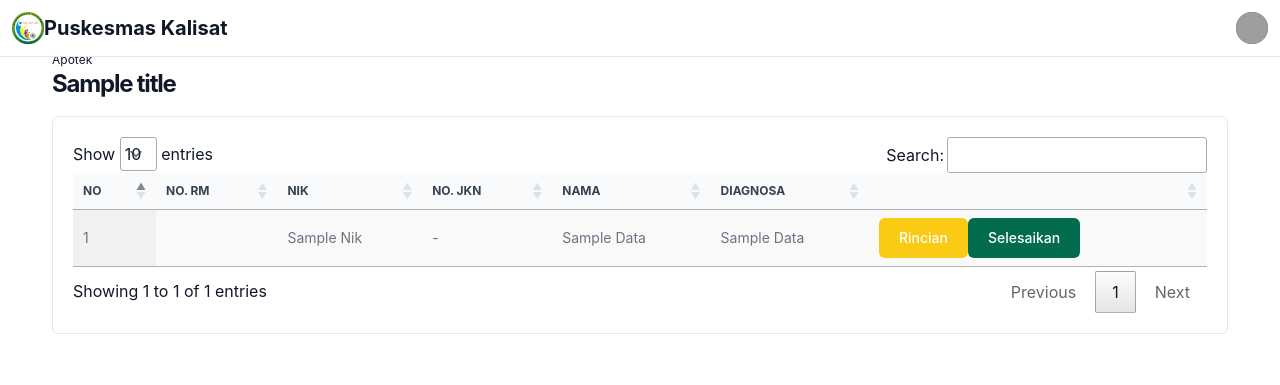
After one commit to frame-code-dev/sistem-rme, a CodeIgniter app: the page made by application/views/backoffice/apotek/index.php in a window 1280 px wide. The commit adds this page. Shown: the top 385 px of the page. Run offline with CodeIgniter, Linux system fonts and the light colour scheme; the template is opened without the code that fills it: most values are stand-ins (such as "Sample title", 1, 10 or a date in 2020); data that the repository does not hold is empty; some libraries are stand-ins or nearby versions; grey boxes are pictures that could not be loaded.

Commit message:
feat : create list apotek

```diff
--- a/application/config/routes.php
+++ b/application/config/routes.php
@@ -95,6 +95,13 @@ $route['rekam-medis/create/(:any)'] = 'rekammedis/create/$1';
 $route['rekam-medis/data-obat'] = 'rekammedis/dataobat';
 $route['rekam-medis/store/(:any)'] = 'rekammedis/store/$1';
 
+
+// Apotek
+$route['apotek'] = 'apotek/index';
+$route['apotek/detail/(:any)'] = 'apotek/detail/$1';
+$route['apotek/create'] = 'apotek/create';
+$route['apotek/store'] = 'apotek/store';
+
 // Laporan
 $route['laporan/kunjungan'] = 'laporan/kunjungan';
 
--- /dev/null
+++ b/application/views/backoffice/apotek/index.php
@@ -0,0 +1,140 @@
+<!DOCTYPE html>
+<html lang="">
+    <head>
+		<?php $this->load->view("template/_partials/head") ?>
+    </head>
+    <body class=" text-gray-900">
+
+		<?php $this->load->view("template/_partials/topbar") ?>
+		<?php $this->load->view("template/_partials/sidebar") ?>
+
+		<div class="p-4 sm:ml-64">
+			<div class="p-4 mt-14">
+				<section class="p-5 overflow-y-auto mt-5">
+					<div class="head lg:flex grid grid-cols-1 justify-between w-full">
+						<div class="heading flex-auto">
+							<p class="text-blue-950 font-sm text-xs">
+								Apotek
+							</p>
+							<h2 class="font-bold tracking-tighter text-2xl text-theme-text">
+								<?=$title?>
+							</h2>
+						</div>
+					</div>
+					<div class="card bg-white p-5 mt-4 border rounded-md w-full relative overflow-x-auto">
+                        <table class="display w-full text-sm text-left text-gray-500 dark:text-gray-400" id="datatable">
+							<thead class="text-xs text-gray-700 uppercase bg-gray-50 dark:bg-gray-700 dark:text-gray-400">
+								<tr>
+									<th class="px-4 py-3">No</th>
+									<th scope="col" class="px-4 py-3">No. RM</th>
+									<th scope="col" class="px-4 py-3">NIK</th>
+									<th scope="col" class="px-4 py-3">No. JKN</th>
+									<th scope="col" class="px-4 py-3">Nama</th>
+									<th scope="col" class="px-4 py-3">Diagnosa</th>
+									<th scope="col" class="px-4 py-3">
+										<span class="sr-only">Actions</span>
+									</th>
+								</tr>
+							</thead>
+							<tbody>
+								<?php foreach ($data as $key => $item): ?>
+									<tr class="border-b dark:border-gray-700">
+										<td class="px-4 py-3"><?php echo $key + 1; ?></td>
+										<td class="px-4 py-3"><?=ucwords($item->no_rm)?></td>
+										<td class="px-4 py-3"><?=ucwords($item->nik)?></td>
+										<td class="px-4 py-3"><?=$item->no_jkn != null ? $item->no_jkn : '-'?></td>
+										<td class="px-4 py-3"><?=ucwords($item->name)?></td>
+										<td class="px-4 py-3"><?=ucwords($item->diagnosa_name)?></td>
+										<td class="px-4 py-3 flex items-center">
+                                            <a href="#" class="btn-rincian text-white bg-yellow-300 hover:bg-yellow-800 focus:ring-4 focus:outline-none focus:ring-yellow-300 font-medium rounded-md text-sm px-5 py-2.5 text-center inline-flex items-center me-2 dark:bg-yellow-600 dark:hover:bg-yellow-300 dark:focus:ring-yellow-300"
+                                            data-rm_id="<?=$item->id?>">
+                                                Rincian
+                                            </a>
+                                            <a href="#" class="text-white bg-green-700 hover:bg-green-800 focus:ring-4 focus:outline-none focus:ring-green-300 font-medium rounded-md text-sm px-5 py-2.5 text-center inline-flex items-center me-2 dark:bg-green-600 dark:hover:bg-green-700 dark:focus:ring-green-800">
+                                                Selesaikan
+                                            </a>
+										</td>
+									</tr>
+								<?php endforeach; ?>
+							</tbody>
+						</table>
+					</div>
+				</section>
+			</div>
+		</div>
+	</body>
+	<?php $this->load->view("template/_partials/script") ?>
+    <script>
+        // Formatting function for row details - modify as you need
+        function format(res) {
+            const response = JSON.parse(res)
+            const data = response.data
+            let diagnosa_elements = ``
+            let obat_elements = ``
+
+            if (data) {
+                const diagnosa = data.diagnosa
+                const obat = data.obat
+                $.each(diagnosa, function(i, item) {
+                    const code = item.code
+                    const name = item.name
+                    const item_element = `
+                        <div>
+                            <dd>- ${name}(${code})</dd>
+                        </div>
+                    `
+                    diagnosa_elements += (item_element)
+                })
+                $.each(obat, function(i, item) {
+                    const name = item.name
+                    const qty = item.qty
+                    const item_element = `
+                        <div>
+                            <dd>- ${name} (${qty})</dd>
+                        </div>
+                    `
+                    obat_elements += (item_element)
+                })
+            }
+            let row_element = `
+                <b>Diagnosa Sekunder</b>
+                <div class="grid grid-cols-4 mt-2 mb-4">
+                    ${diagnosa_elements}
+                </div>
+                <b>Obat</b>
+                <div class="grid grid-cols-4 mb-2">
+                    ${obat_elements}
+                </div>
+                <hr>
+            `;
+            return row_element;
+        }
+
+        function getData(url) {
+            return $.ajax({
+                url: url,
+                type: 'GET',
+            });
+        };
+
+        let table = new DataTable('#datatable');
+
+        // Add event listener for opening and closing details
+        $('#datatable tbody td .btn-rincian').on('click', async function (e) {
+            let tr = e.target.closest('tr');
+            let row = table.row(tr);
+            const rm_id = $(this).data('rm_id')
+            const url = "<?=base_url('apotek/detail/')?>"+rm_id
+            var data = await getData(url)
+
+            if (row.child.isShown()) {
+                // This row is already open - close it
+                row.child.hide();
+            }
+            else {
+                // Open this row
+                row.child(format(data)).show();
+            }
+        });
+    </script>
+</html>
--- a/application/views/template/_partials/sidebar.php
+++ b/application/views/template/_partials/sidebar.php
@@ -90,6 +90,15 @@
 			</li>
 			<hr>
 			<li>
+				<a href="<?=base_url('apotek')?>" class="flex items-center p-2 text-gray-900 rounded-lg dark:text-white hover:bg-gray-100 dark:hover:bg-gray-700 group">
+				<svg class="w-6 h-6 text-gray-800 dark:text-white" aria-hidden="true" xmlns="http://www.w3.org/2000/svg" width="24" height="24" fill="none" viewBox="0 0 24 24">
+                    <path stroke="currentColor" stroke-linecap="round" stroke-linejoin="round" stroke-width="2" d="M12.01 6.001C6.5 1 1 8 5.782 13.001L12.011 20l6.23-7C23 8 17.5 1 12.01 6.002Z"/>
+                </svg>
+				<span class="ms-3 text-sm">Apotek</span>
+				</a>
+			</li>
+			<hr>
+			<li>
                 <button type="button" class="flex items-center w-full p-2 text-base text-gray-900 transition duration-75 rounded-lg group hover:bg-gray-100 dark:text-gray-900 dark:hover:bg-gray-700" aria-controls="laporan" data-collapse-toggle="laporan">
 					<svg class="flex-shrink-0 w-5 h-5 text-gray-500 transition duration-75 group-hover:text-gray-900 dark:text-gray-400 dark:group-hover:text-gray-900" aria-hidden="true" xmlns="http://www.w3.org/2000/svg" width="24" height="24" fill="none" viewBox="0 0 24 24">
 						<path stroke="currentColor" stroke-linecap="round" stroke-linejoin="round" stroke-width="2" d="M15 4h3a1 1 0 0 1 1 1v15a1 1 0 0 1-1 1H6a1 1 0 0 1-1-1V5a1 1 0 0 1 1-1h3m0 3h6m-3 5h3m-6 0h.01M12 16h3m-6 0h.01M10 3v4h4V3h-4Z"/>
```
Also changed, not shown: application/controllers/Apotek.php (added, +56 -0 lines), application/models/Apotek_model.php (added, +56 -0 lines).
